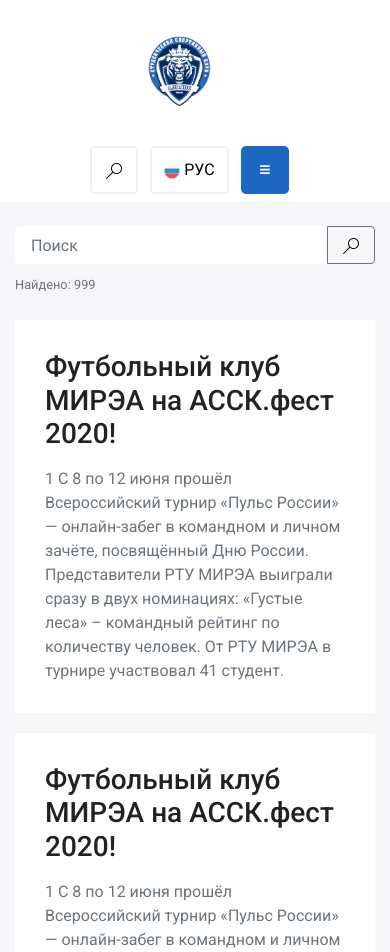
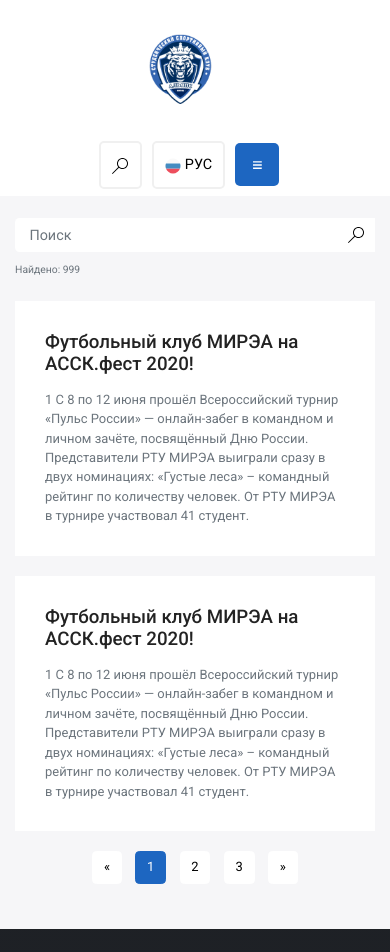
Before and after one commit to Danielatonge/SportClubProject, a Flask app: a page that uses templates/Главная/page1.html in a window 390 px wide. Shown: the top 952 px of the page. Run offline with Flask 2, Linux system fonts and the light colour scheme; some libraries are stand-ins or nearby versions; grey boxes are pictures that could not be loaded.

Commit message:
Responsive view and styles for Главная/page1 done

```diff
--- a/app.py
+++ b/app.py
@@ -190,7 +190,7 @@ def search_player_page1():
     return render_template('поиск игроков/page 1.html', title="поиск игроков")
 
 
-@app.route('/поиск игроков/page2')
+@app.route('/поискигроков/page2')
 def search_player_page2():
     return render_template('поиск игроков/page 2.html', title="поиск игроков")
 
--- a/static/css/style.css
+++ b/static/css/style.css
@@ -1,10 +1,11 @@
-@import url('https://fonts.googleapis.com/css2?family=Roboto:wght@100;300;400;500;700&display=swap');
+@import url("https://fonts.googleapis.com/css2?family=Roboto:wght@100;300;400;500;700&display=swap");
 
 html,
 body {
   height: 100%;
   width: 100%;
-  font-family: 'Roboto', sans-serif;
+  font-family: "Roboto", sans-serif;
+  font-size: 0.9rem;
   color: #222222;
   background: #f6f6f8;
 }
@@ -230,7 +231,7 @@ header {
 }
 
 .img-gradient:after {
-  content: '';
+  content: "";
   position: absolute;
   left: 0;
   top: 0;
@@ -281,7 +282,7 @@ header {
 
 footer {
   background: linear-gradient(rgba(23, 26, 31, 0.95), rgba(23, 26, 31, 0.95)),
-    url('/static/images/footer-background.jpg');
+    url("/static/images/footer-background.jpg");
   /* background-color: #171A1F; */
   background-position: center;
   background-repeat: no-repeat;
@@ -333,7 +334,7 @@ footer li {
   margin-right: 5px;
 }
 
-[class*='col-'] {
+[class*="col-"] {
   padding: 0.5rem;
 }
 
@@ -452,6 +453,7 @@ nav ul.pagination {
 nav.navbar.horizontal-bar {
   background-color: #1d66c1;
   color: #fff;
+  font-size: 1rem;
   padding-top: 0;
   padding-bottom: 0;
 }
@@ -550,7 +552,7 @@ a.header-icons {
 }
 
 .football-img {
-  background-image: url('/static/images/football.svg');
+  background-image: url("/static/images/football.svg");
   background-position: center;
   background-size: contain;
   background-repeat: no-repeat;
@@ -697,7 +699,7 @@ a.header-icons {
   color: #000000;
 }
 
-[class='album'] {
+[class="album"] {
   padding: 0.5rem;
 }
 
@@ -902,14 +904,14 @@ nav.navbar.horizontal-bar-2 {
 }
 
 .block-search::before {
-  content: '\200B';
+  content: "\200B";
   display: inline-block;
   height: 100%;
   vertical-align: middle;
 }
 
 .block-icon::before {
-  content: '\200B';
+  content: "\200B";
   display: inline;
   height: 100%;
   vertical-align: middle;
@@ -1409,11 +1411,10 @@ nav.navbar.horizontal-bar-2 {
 
   #mobile-nav .navbar-nav > .nav-item.menu-item {
     width: 100% !important;
-
   }
 
   #nav-container {
-    margin-top: '-5px' !important;
+    margin-top: "-5px" !important;
   }
 
   .no-margin-top-bottom {
@@ -1471,7 +1472,7 @@ img.eye-icon {
 }
 
 .team-header-background {
-  background-image: url('/static/images/team_header.png');
+  background-image: url("/static/images/team_header.png");
   background-position: center;
   background-repeat: no-repeat;
   background-size: cover;
@@ -1479,7 +1480,7 @@ img.eye-icon {
 }
 
 .tournir-header-background {
-  background-image: url('/static/images/tournir.png');
+  background-image: url("/static/images/tournir.png");
   background-position: center;
   background-repeat: no-repeat;
   background-size: cover;
@@ -1487,7 +1488,7 @@ img.eye-icon {
 }
 
 .kiberzone-header-background {
-  background-image: url('/static/images/kiberzone.png');
+  background-image: url("/static/images/kiberzone.png");
   background-position: center;
   background-repeat: no-repeat;
   background-size: cover;
@@ -1495,7 +1496,7 @@ img.eye-icon {
 }
 
 .main-header1-background {
-  background-image: url('/static/images/header1.png');
+  background-image: url("/static/images/header1.png");
   background-position: center;
   background-repeat: no-repeat;
   background-size: cover;
@@ -1503,7 +1504,7 @@ img.eye-icon {
 }
 
 .main-header2-background {
-  background-image: url('/static/images/header2.png');
+  background-image: url("/static/images/header2.png");
   background-position: center;
   background-repeat: no-repeat;
   background-size: cover;
@@ -1659,7 +1660,7 @@ table.table {
 .rs-team.style1 .player-item .person-details {
   padding: 20px 25px;
   position: absolute;
-  content: '';
+  content: "";
   bottom: 0;
   left: 0;
   width: 100%;
@@ -1711,7 +1712,7 @@ table.table {
 }
 
 .rs-team.style1 .player-item .person-details:after {
-  content: '';
+  content: "";
   position: absolute;
   width: 100%;
   height: 100%;
@@ -1767,7 +1768,7 @@ table.table {
 
 .rs-team.style1.modify-style .player-item:after {
   position: absolute;
-  content: '';
+  content: "";
   width: 100%;
   height: 50%;
   left: 0;
@@ -1782,7 +1783,7 @@ table.table {
 
 .rs-team.style1.modify-style .owl-controls .owl-nav {
   position: absolute;
-  content: '';
+  content: "";
   right: 30px;
   bottom: 30px;
   z-index: 1;
@@ -1852,7 +1853,7 @@ table.table {
   display: inline;
   cursor: pointer;
   position: absolute;
-  content: '';
+  content: "";
   top: 50%;
   transform: translateY(-50%);
   z-index: 1;
@@ -1928,7 +1929,7 @@ table.table {
 }
 
 .top-calendar {
-  background-image: url('/static/images/Group 323.png');
+  background-image: url("/static/images/Group 323.png");
   background-position: center;
   background-repeat: no-repeat;
   background-size: cover;
@@ -1992,7 +1993,7 @@ table.table {
 }
 
 .button-image:before {
-  content: '';
+  content: "";
   width: 50px;
   height: 50px;
   display: inline-block;
@@ -2008,7 +2009,7 @@ table.table {
 }
 
 .button-image2:before {
-  content: '';
+  content: "";
   width: 50px;
   height: 50px;
   display: inline-block;
@@ -2027,8 +2028,14 @@ table.table {
   padding: 1rem;
   border: none;
   cursor: pointer;
-  width: 75%;
+  width: 100%;
   border-radius: 0.313rem;
+}
+
+.search-btn {
+  position: absolute;
+  right: 0;
+  border: none;
 }
 
 .search-game-card-subtext {
@@ -2214,7 +2221,7 @@ table.table {
   height: 100px;
 }
 
-.events input[type='file'] {
+.events input[type="file"] {
   display: none;
 }
 
@@ -2251,7 +2258,7 @@ ol.breadcrumb li {
 }
 
 .breadcrumb-item + .breadcrumb-item::before {
-  content: '→';
+  content: "→";
   padding-left: 2rem;
   padding-right: 2rem;
 }
@@ -2473,8 +2480,8 @@ ol.breadcrumb li {
   color: var(--dark-blue);
 }
 
-[data-action='stop'],
-[data-action='start'] {
+[data-action="stop"],
+[data-action="start"] {
   display: none;
 }
 
--- /dev/null
+++ b/static/scss/_base.scss
@@ -0,0 +1,11 @@
+.h3,
+h3 {
+  font-size: 1.5rem;
+}
+
+@media (max-width: 576px) {
+  .h3,
+  h3 {
+    font-size: 1.3rem;
+  }
+}
--- /dev/null
+++ b/static/scss/_colors.scss
@@ -0,0 +1,9 @@
+$dark-blue: #032f5e;
+$light-blue: #1d66c1;
+$shiny-light-blue: #1488cc;
+$shiny-dark-blue: #2b32b2;
+$blue-variant: #4c5cb0;
+$black: #000000;
+$dark-gray: #a0a0a0;
+$bg-color: #f6f6f8;
+$white-variant: #f0f0f0;
--- a/static/scss/index.scss
+++ b/static/scss/index.scss
@@ -1,12 +1,5 @@
-$dark-blue: #032f5e;
-$light-blue: #1d66c1;
-$shiny-light-blue: #1488cc;
-$shiny-dark-blue: #2b32b2;
-$blue-variant: #4c5cb0;
-$black: #000000;
-$dark-gray: #a0a0a0;
-$bg-color: #f6f6f8;
-$white-variant: #f0f0f0;
+@import "colors";
+@import "base";
 
 .page-content {
   background-color: $bg-color;
@@ -288,3 +281,12 @@ $white-variant: #f0f0f0;
     }
   }
 }
+
+// Styles for Главная/page1
+.home {
+  .main-card {
+    .text-muted {
+      color: $dark-gray;
+    }
+  }
+}
--- a/templates/Главная/page1.html
+++ b/templates/Главная/page1.html
@@ -1,16 +1,12 @@
-{% extends "layout.html" %}
-
-{% block content %}
+{% extends "layout.html" %} {% block content %}
 <div class="body-colour pt-4">
-        <div class="container">
+  <div class="container home">
     <!-- Main News -->
     <div class="input-group mb-2">
-                <input type="text" class="form-control search-game" placeholder="Поиск">
-                <div class="input-group-append">
-                    <button class="btn btn-outline-secondary" style="width:3rem;" type="button">
-                        <img src="/static/images/search.svg">
+      <input type="text" class="form-control search-game" placeholder="Поиск" />
+      <button class="btn search-btn" type="button">
+        <img src="/static/images/search.svg" />
       </button>
-                </div>
     </div>
     <div class="text-muted mb-4">
       <small>Найдено: 999</small>
@@ -20,19 +16,21 @@
       <div class="col-12 main-card">
         <div class="h3 pb-2">Футбольный клуб МИРЭА на АССК.фест 2020!</div>
         <div class="text-muted">
-                        1 С 8 по 12 июня прошёл Всероссийский турнир «Пульс России» — онлайн-забег в командном и личном
-                        зачёте, посвящённый Дню России. ⠀ Представители РТУ МИРЭА выиграли сразу в двух номинациях:
-                        «Густые леса» – командный рейтинг по количеству человек. От РТУ МИРЭА в турнире участвовал 41
-                        студент.
+          1 С 8 по 12 июня прошёл Всероссийский турнир «Пульс России» —
+          онлайн-забег в командном и личном зачёте, посвящённый Дню России. ⠀
+          Представители РТУ МИРЭА выиграли сразу в двух номинациях: «Густые
+          леса» – командный рейтинг по количеству человек. От РТУ МИРЭА в
+          турнире участвовал 41 студент.
         </div>
       </div>
       <div class="col-12 main-card">
         <div class="h3 pb-2">Футбольный клуб МИРЭА на АССК.фест 2020!</div>
         <div class="text-muted">
-                        1 С 8 по 12 июня прошёл Всероссийский турнир «Пульс России» — онлайн-забег в командном и личном
-                        зачёте, посвящённый Дню России. ⠀ Представители РТУ МИРЭА выиграли сразу в двух номинациях:
-                        «Густые леса» – командный рейтинг по количеству человек. От РТУ МИРЭА в турнире участвовал 41
-                        студент.
+          1 С 8 по 12 июня прошёл Всероссийский турнир «Пульс России» —
+          онлайн-забег в командном и личном зачёте, посвящённый Дню России. ⠀
+          Представители РТУ МИРЭА выиграли сразу в двух номинациях: «Густые
+          леса» – командный рейтинг по количеству человек. От РТУ МИРЭА в
+          турнире участвовал 41 студент.
         </div>
       </div>
     </div>
@@ -57,7 +55,6 @@
         </li>
       </ul>
     </nav>
-
   </div>
 </div>
 
```
Also changed, not shown: static/css/index.css. Lines whose indentation alone changed are shown as unchanged.
